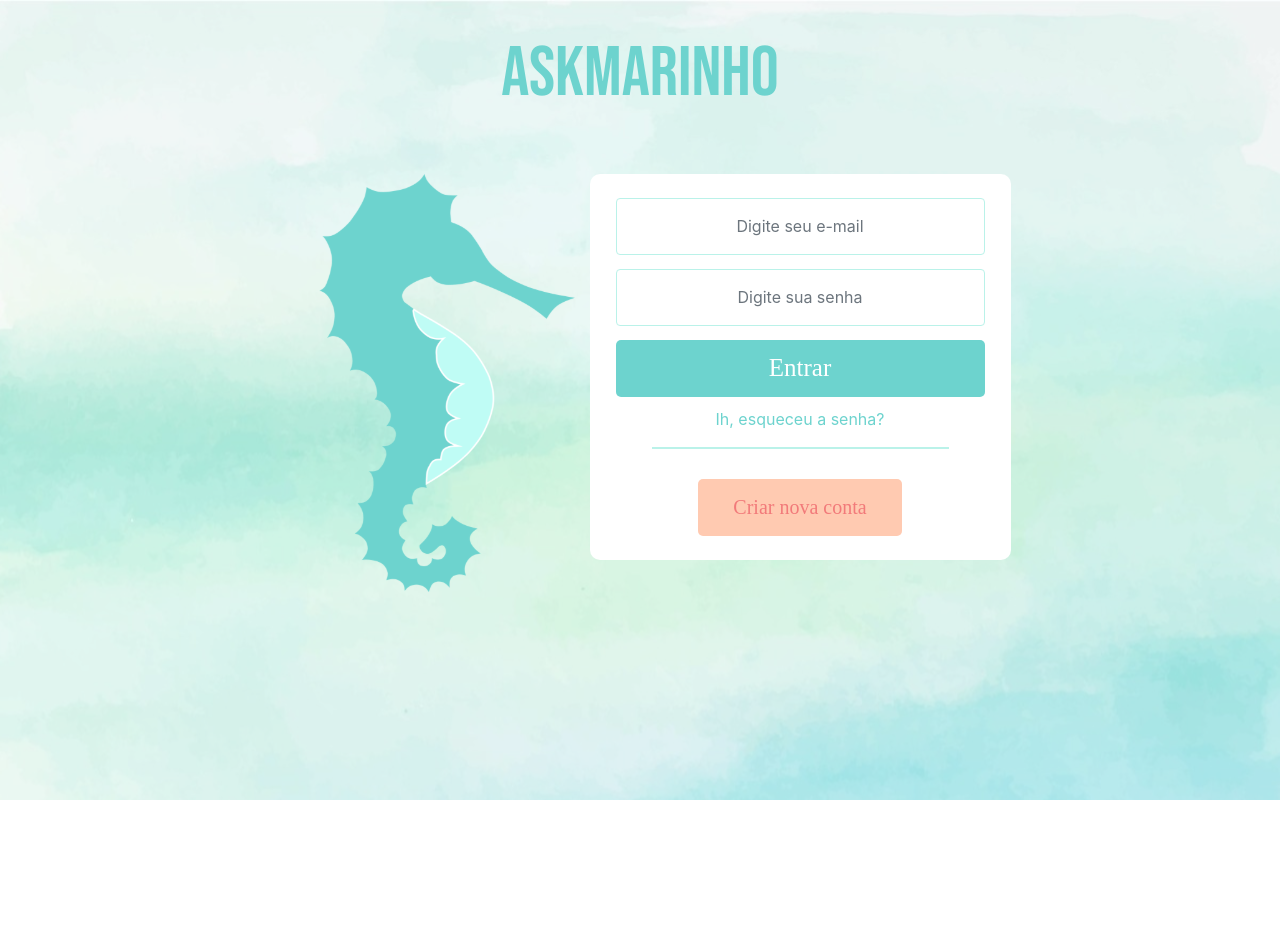
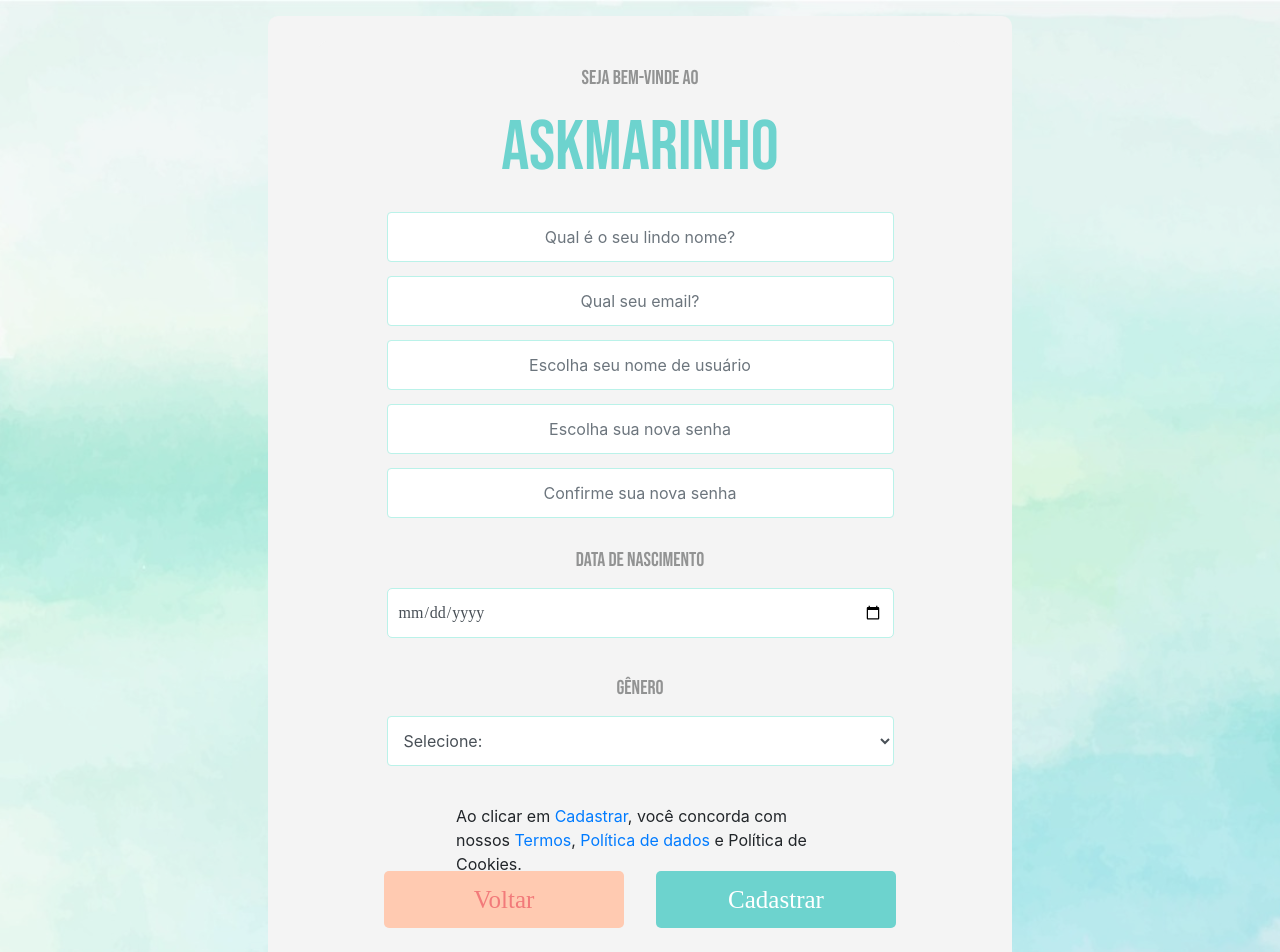
Before and after one commit to rulevamanda/Generation_ProjetoIntegrador, an Angular app in the folder askMarinhoFront/: page /signup-page in a window 1280 px wide. Shown: the top 952 px of the page. Before the commit the page ends 800 px from the top, so only its background shows below. Built offline with nearby package versions, Linux system fonts and the light colour scheme.

Commit message:
Atualiza rotas

```diff
--- a/askMarinhoFront/src/app/app-routing.module.ts
+++ b/askMarinhoFront/src/app/app-routing.module.ts
@@ -1,12 +1,14 @@
 import { NgModule } from '@angular/core';
 import { RouterModule, Routes } from '@angular/router';
+import { EditPerfilComponent } from './edit-perfil/edit-perfil.component';
 import { LoginPageComponent } from './login-page/login-page.component';
 import { SignupPageComponent } from './signup-page/signup-page.component';
 
 const routes: Routes = [
   {path: '', redirectTo:'login-page', pathMatch:'full'},
-  {path: 'login-page', component:LoginPageComponent},
-  {path: 'signup-page', component:SignupPageComponent}
+  {path: 'login-page', component: LoginPageComponent},
+  {path: 'signup-page', component: SignupPageComponent},
+  {path: 'edit-perfil', component: EditPerfilComponent}
 ];
 
 @NgModule({
--- a/askMarinhoFront/src/app/app.component.html
+++ b/askMarinhoFront/src/app/app.component.html
@@ -1 +1 @@
-<app-login-page></app-login-page>
+<router-outlet></router-outlet>
--- a/askMarinhoFront/src/app/signup-page/signup-page.component.css
+++ b/askMarinhoFront/src/app/signup-page/signup-page.component.css
@@ -37,8 +37,8 @@ select {
     margin: 14px 16px;
 }
 
-input[type=submit] {
-    width: 325px;
+.voltar {
+    width: 240px;
     height: 57px;
     background: #FFCAB1;
     border-radius: 5px;
@@ -50,6 +50,21 @@ input[type=submit] {
     font-size: 25px;
     line-height: 30px;
     color: #F27A7A;
+}
+
+.cadastrar {
+    width: 240px;
+    height: 57px;
+    background: #6DD3CE;
+    border-radius: 5px;
+    margin: 14px 16px;
+    border: none;
+    font-family: Corbel;
+    font-style: normal;
+    font-weight: normal;
+    font-size: 25px;
+    line-height: 30px;
+    color: #ffffff;
 }
 
 input[type=date] {
--- a/askMarinhoFront/src/app/signup-page/signup-page.component.html
+++ b/askMarinhoFront/src/app/signup-page/signup-page.component.html
@@ -39,8 +39,10 @@
                         <div class="termos m-4">
                             <span>Ao clicar em <a href="#">Cadastrar</a>, você concorda com nossos <a href="#">Termos</a>, <a href="#">Política de dados</a> e Política de Cookies.</span>
                         </div>
-                        <div>
-                            <input type="submit" routerLink="/login-page" value="Cadastrar">
+                        <div class="d-flex justify-content-center">
+                            <input class="voltar" type="submit" routerLink="/login-page" value="Voltar">
+
+                            <input class="cadastrar" type="submit" value="Cadastrar">
                         </div>
                     </form>
                 </div>
```
